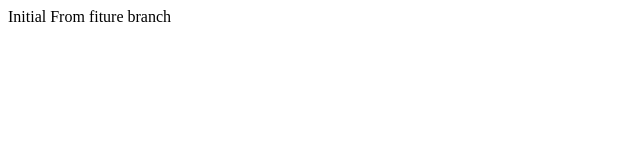
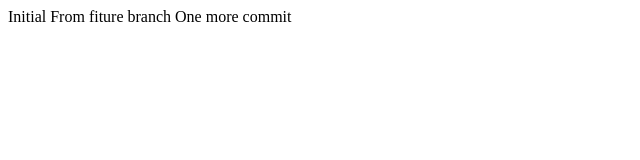
Before and after one commit to BfateH/test, a plain HTML site: page index.html in a window 1280 px wide. Shown: the whole page, without its empty margins (0-640 px from the left). Drawn offline with Linux system fonts and the light colour scheme.

Commit message:
One more commit line

```diff
--- a/index.html
+++ b/index.html
@@ -8,5 +8,7 @@
 <body>
     Initial
     From fiture branch
+
+    One more commit
 </body>
 </html>
```
